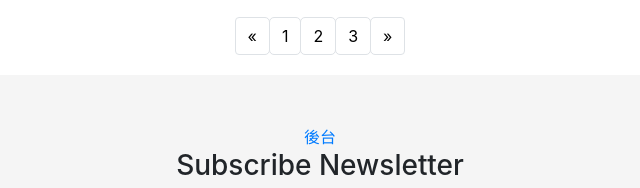
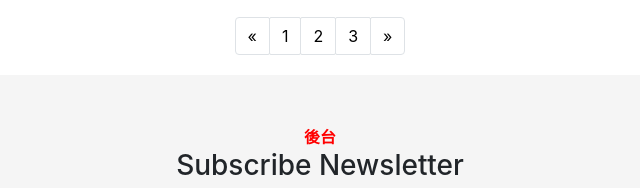
Before and after one commit to william175pasta/myblog, a plain HTML site: page index.html in a window 1280 px wide. Shown: the part 1643-1831 px from the top of the page, 320-960 px from the left. Drawn offline with nearby package versions, Linux system fonts and the light colour scheme.

Commit message:
修改 前台 css

```diff
--- a/src/content/css/toy.css
+++ b/src/content/css/toy.css
@@ -7,6 +7,11 @@
     flex-direction: row;
     justify-content: space-between;
     background: #f8efea;
+}
+/* sign-btn */
+.sign-btn{
+  height: 40px;
+  padding: 50px;
 }
 /* popovers-Box */
 .popovers{
@@ -35,11 +40,6 @@
 
 #a01{
   margin: 20px 0;
-
-
-
-
-
 }
 #a01 .container{
 
@@ -261,7 +261,7 @@ ul .pag-link{
 }
 
 .pag ul a {
-  border-radius: 5px;
+  border-radius: 2px;
   text-decoration: none;
   color: black;
 }
@@ -289,7 +289,11 @@ ul .pag-link{
 .footer .footer-content{
   text-align:center;
 }
-
+.footer .footer-content a{
+  font-weight: 700;
+  text-decoration: none;
+  color:red;
+}
 
 
 
```
